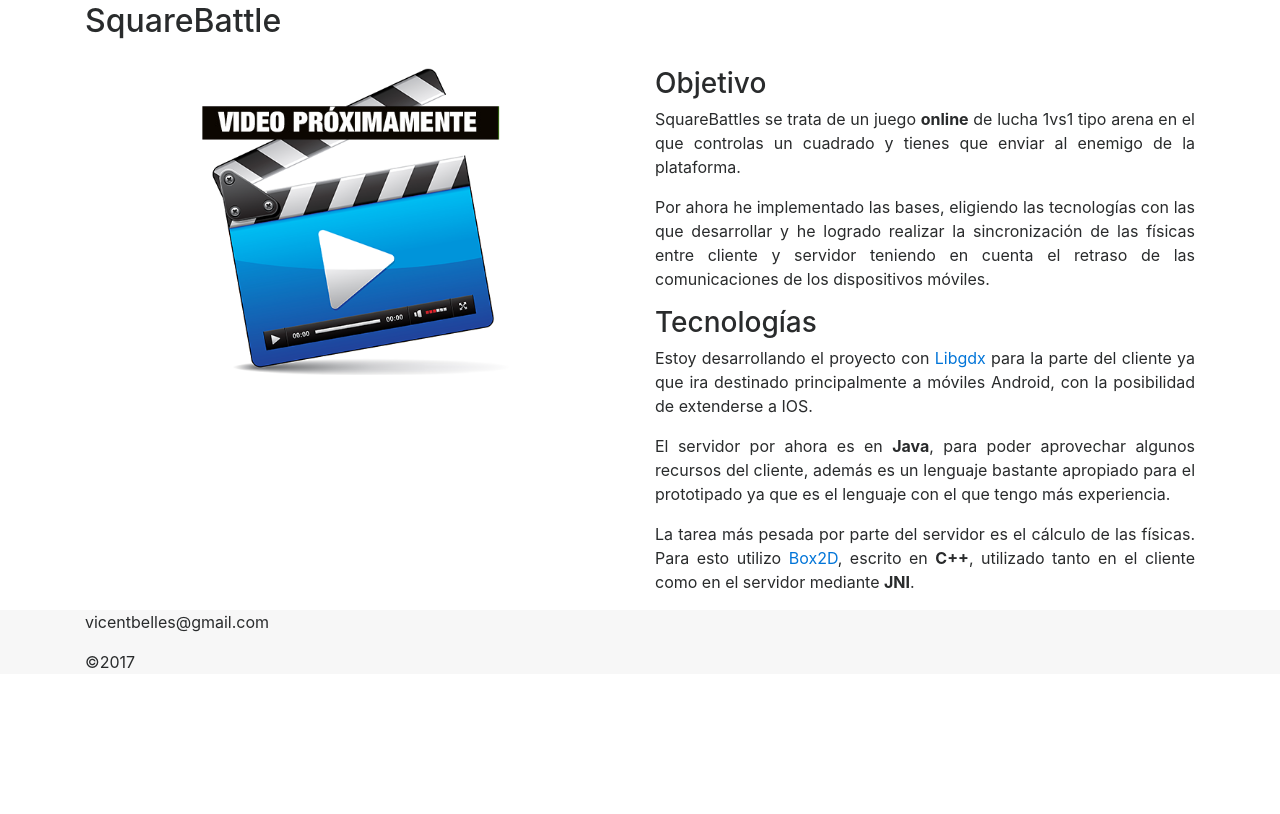
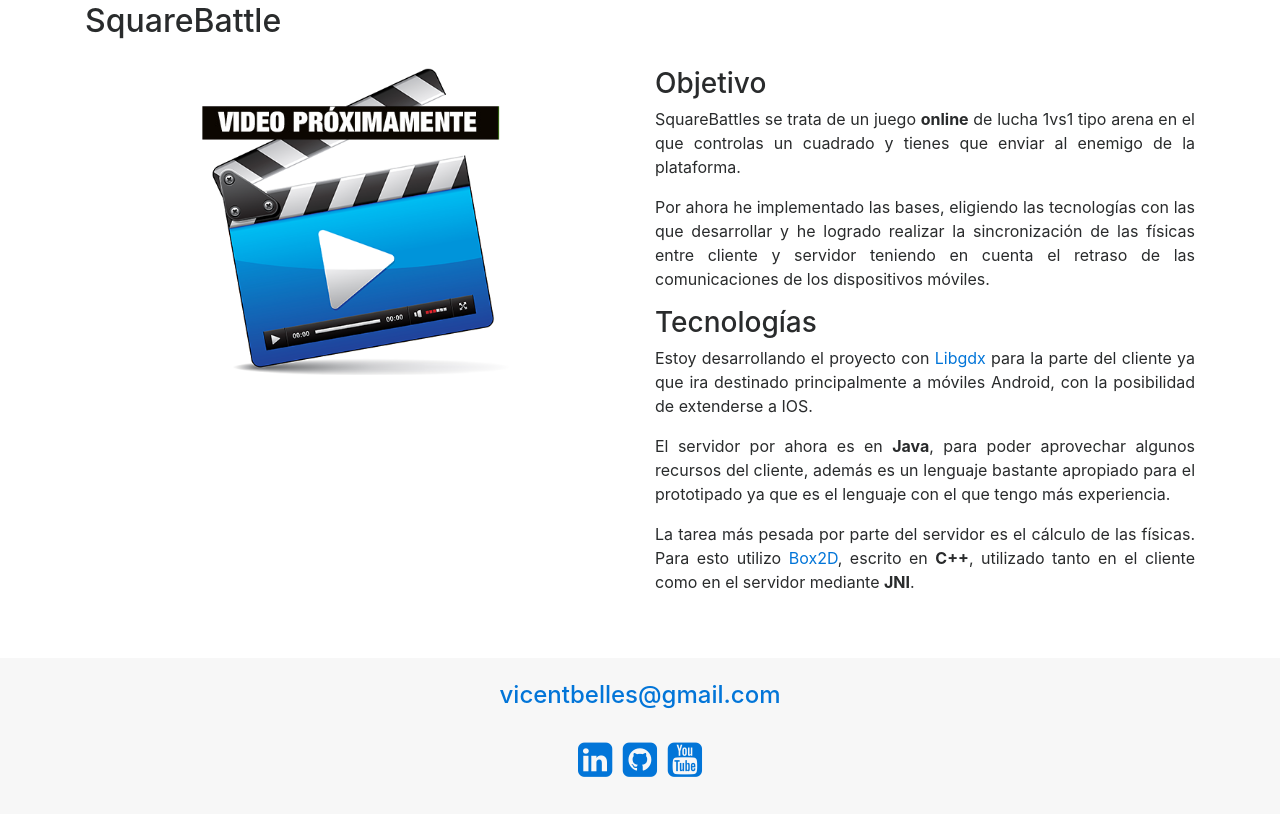
Before and after one commit to VBelles/vbelles.github.io, a plain HTML site: page portfolio.html in a window 1280 px wide. Shown: the part 4753-5567 px from the top of the page. Before the commit the page ends 5443 px from the top, so only its background shows below. Drawn offline with Linux system fonts and the light colour scheme.

Commit message:
changes...

```diff
--- a/portfolio.html
+++ b/portfolio.html
@@ -653,11 +653,15 @@
     </section>
 
 </main>
-<footer class="bd-footer bg-faded">
-    <div class="container">
-        <p>vicentbelles@gmail.com</p>
-        <p></p>
-        <p>©2017</p>
+<footer class="bd-footer bg-faded mt-5">
+    <div class="container p-4" style="text-align: center">
+        <h4><a href="mailto:vicentbelles@gmail.com">vicentbelles@gmail.com</a></h4>
+        <h1>
+            <a href="https://www.linkedin.com/in/vicent-belles/"><i class="fa fa-linkedin-square" aria-hidden="true"></i></a>
+            <a href="https://github.com/VBelles"><i class="fa fa-github-square" aria-hidden="true"></i></a>
+            <a href="https://www.youtube.com/channel/UC-FEFAc5JPv2Q_dWe0SCPow"><i class="fa fa-youtube-square" aria-hidden="true"></i></a>
+        </h1>
+
     </div>
 </footer>
 
```
